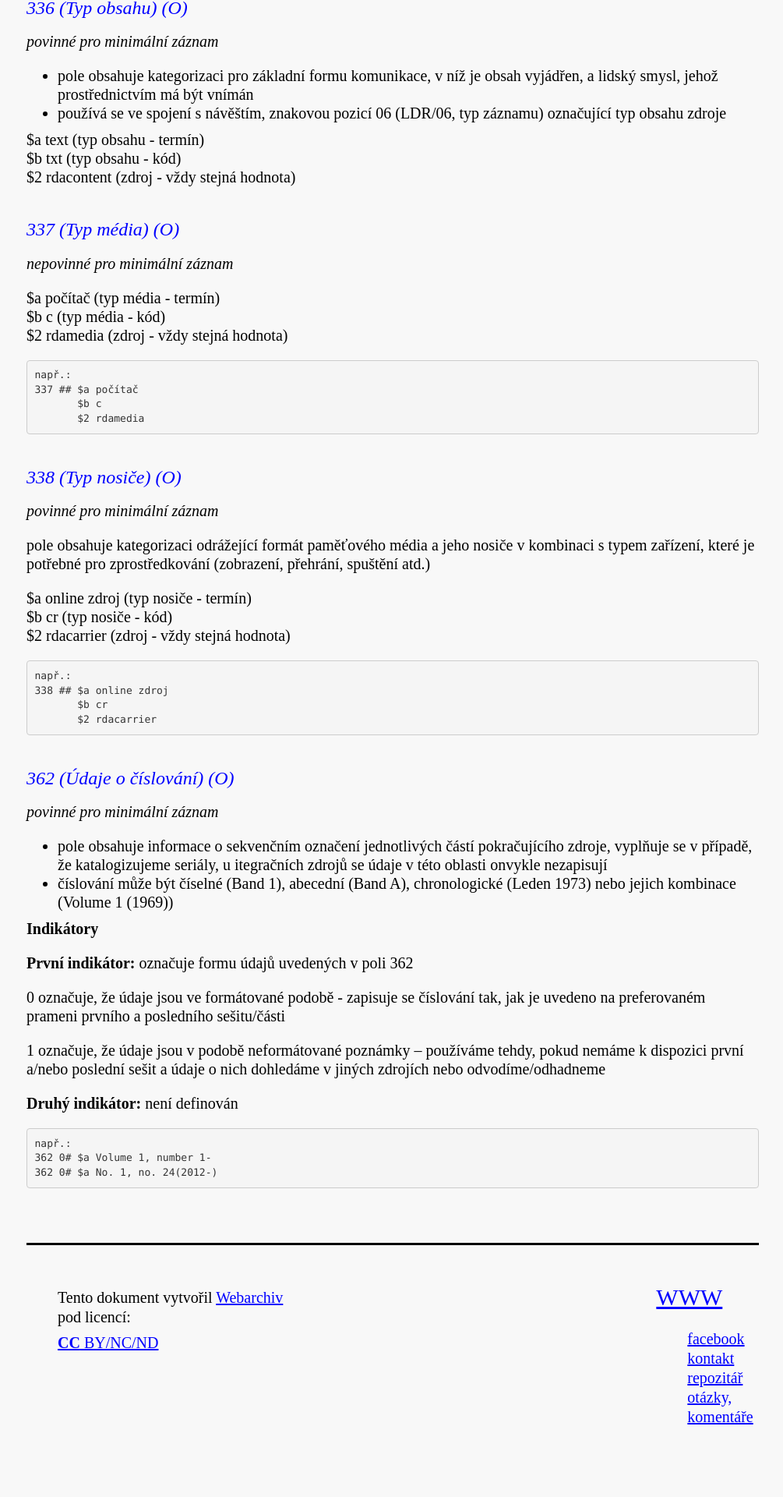
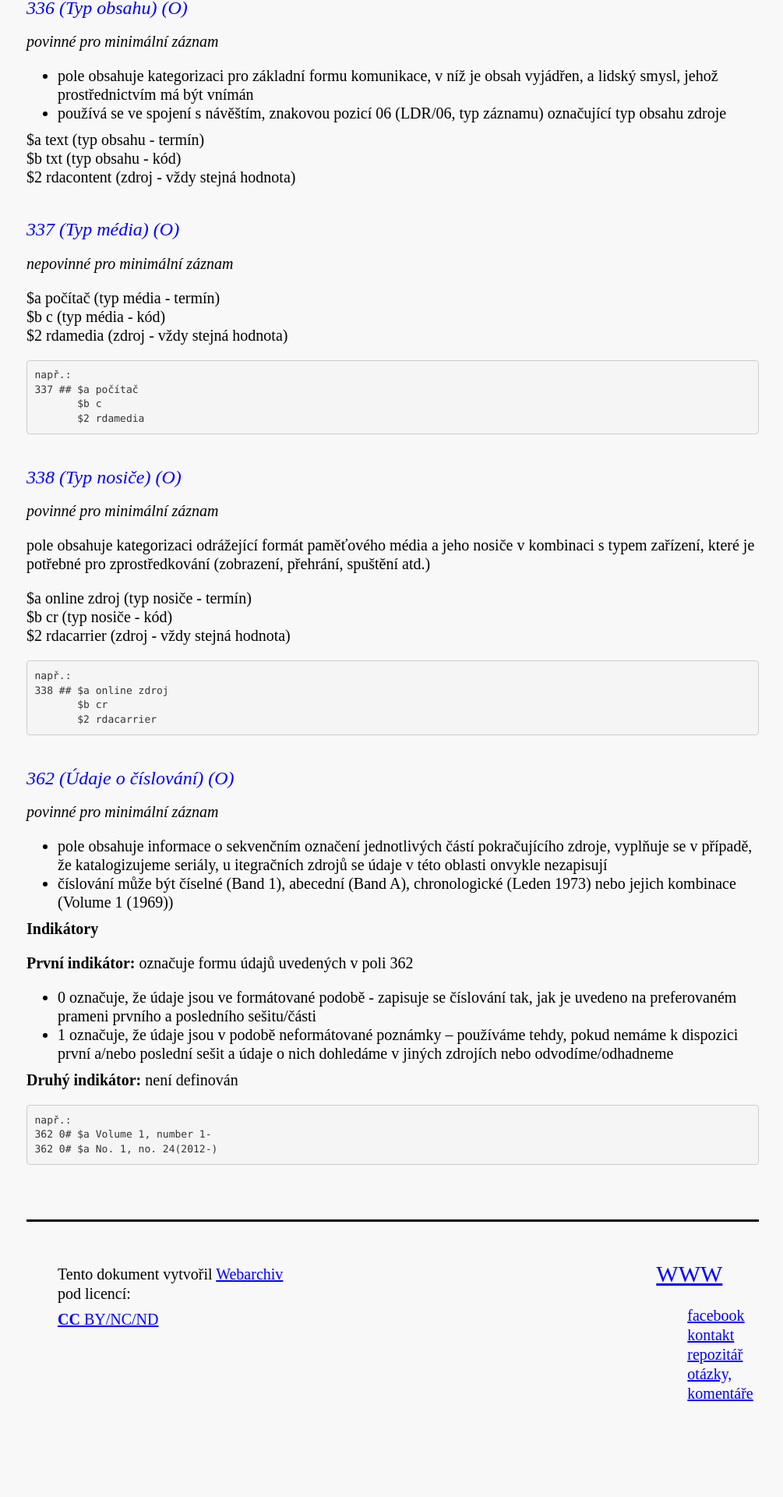
Before and after one commit to WebarchivCZ/katalogizacni-manual, a Jekyll site: the page built from _posts/2017-06-19-fyzicky-popis.md, in a window 1280 px wide. Shown: the part 1057-2977 px from the top of the page at 78% size, without its empty margins (136-1141 px from the left). Built offline with Jekyll 4.4.1, drawn with Linux system fonts in a browser that asks for light colours; after the commit the page ends 2947 px from its top, so only the background shows below that.

```diff
--- a/_posts/2017-06-19-fyzicky-popis.md
+++ b/_posts/2017-06-19-fyzicky-popis.md
@@ -73,10 +73,8 @@
 **Indikátory**
 
 **První indikátor:** označuje formu údajů uvedených v poli 362
-
-0 označuje, že údaje jsou ve formátované podobě - zapisuje se číslování tak, jak je uvedeno na preferovaném prameni prvního a posledního sešitu/části
-
-1 označuje, že údaje jsou v podobě neformátované poznámky – používáme tehdy, pokud nemáme k dispozici první a/nebo poslední sešit a údaje o nich dohledáme v jiných zdrojích nebo odvodíme/odhadneme
+* 0 označuje, že údaje jsou ve formátované podobě - zapisuje se číslování tak, jak je uvedeno na preferovaném prameni prvního a posledního sešitu/části
+* 1 označuje, že údaje jsou v podobě neformátované poznámky – používáme tehdy, pokud nemáme k dispozici první a/nebo poslední sešit a údaje o nich dohledáme v jiných zdrojích nebo odvodíme/odhadneme
 
 **Druhý indikátor:** není definován
 
```
